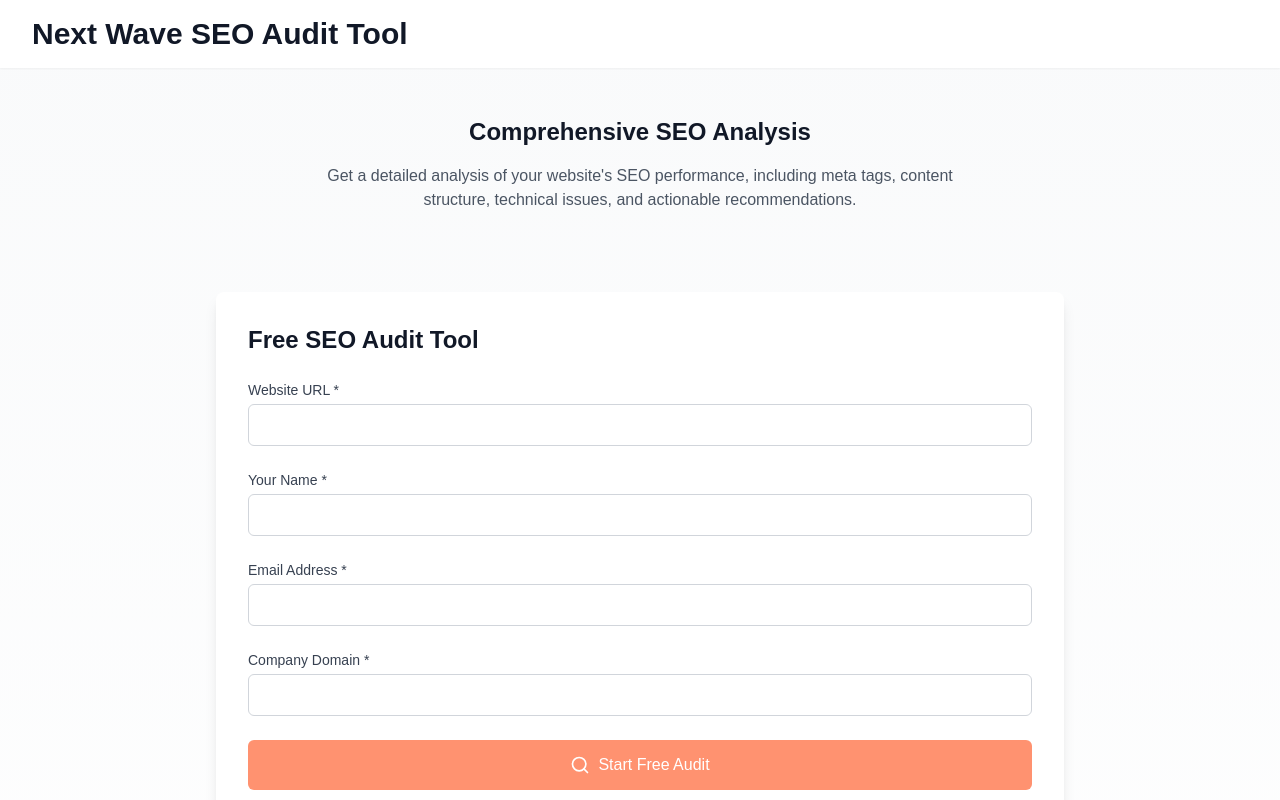
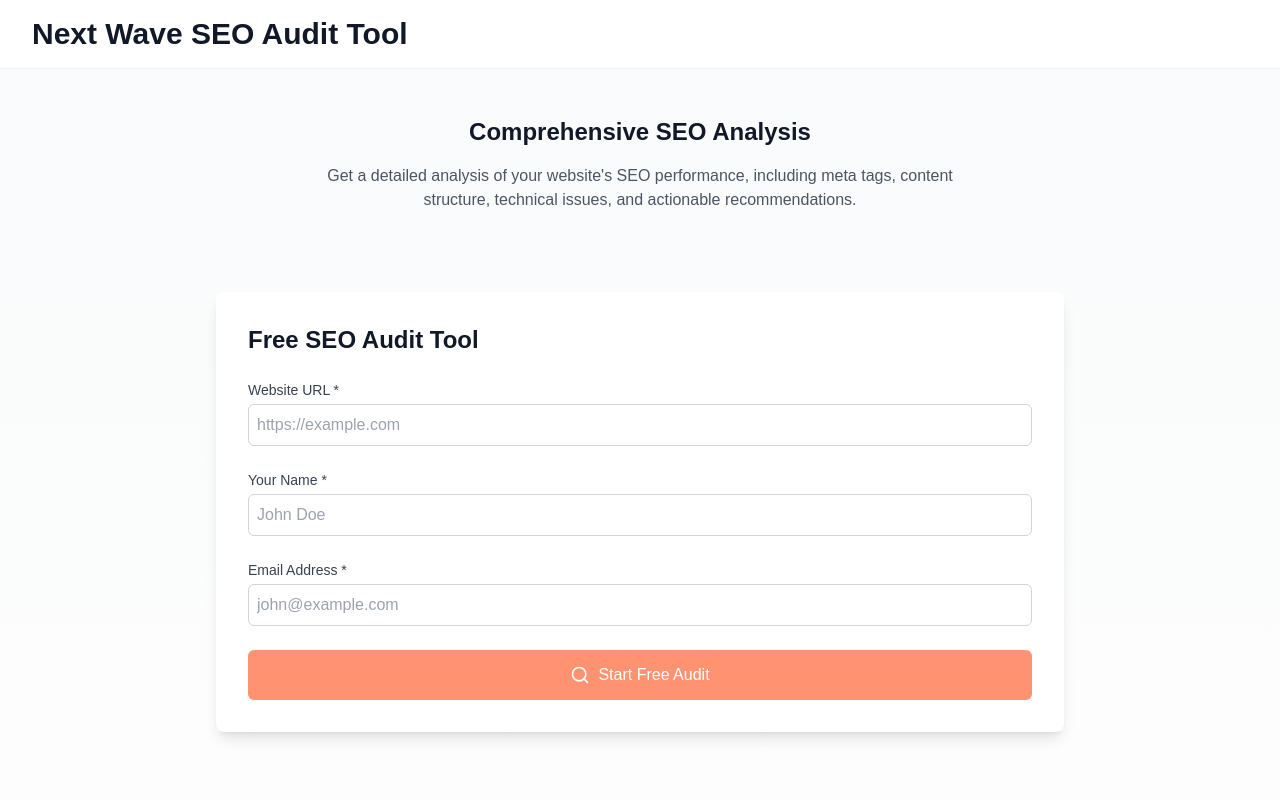
Before and after one commit to 1abdullahalasif/seo-audit-widget, a Next.js app: page / in a window 1280 px wide. Shown: the top 800 px of the page. Built offline with nearby package versions, Linux system fonts and the light colour scheme.

Commit message:
Updated next.config.js for iframe support

```diff
--- a/src/components/audit/SEOAuditWidget.tsx
+++ b/src/components/audit/SEOAuditWidget.tsx
@@ -6,14 +6,12 @@ interface FormData {
   websiteUrl: string;
   email: string;
   name: string;
-  companyDomain: string;
 }
 
 interface FormErrors {
   websiteUrl?: string;
   email?: string;
   name?: string;
-  companyDomain?: string;
 }
 
 interface AuditResults {
@@ -43,8 +41,7 @@ const SEOAuditWidget: React.FC = () => {
   const [formData, setFormData] = useState<FormData>({
     websiteUrl: '',
     email: '',
-    name: '',
-    companyDomain: ''
+    name: ''
   });
   const [errors, setErrors] = useState<FormErrors>({});
   const [auditStatus, setAuditStatus] = useState<'idle' | 'loading' | 'completed' | 'error'>('idle');
@@ -68,10 +65,6 @@ const SEOAuditWidget: React.FC = () => {
       newErrors.email = 'Email is required';
     } else if (!/^[^\s@]+@[^\s@]+\.[^\s@]+$/.test(formData.email)) {
       newErrors.email = 'Please enter a valid email';
-    }
-
-    if (!formData.companyDomain) {
-      newErrors.companyDomain = 'Company domain is required';
     }
 
     return {
@@ -167,6 +160,7 @@ const SEOAuditWidget: React.FC = () => {
                     setErrors(restErrors);
                   }
                 }}
+                placeholder="https://example.com"
                 required
               />
               {errors.websiteUrl && (
@@ -192,6 +186,7 @@ const SEOAuditWidget: React.FC = () => {
                     setErrors(restErrors);
                   }
                 }}
+                placeholder="John Doe"
                 required
               />
               {errors.name && (
@@ -217,35 +212,11 @@ const SEOAuditWidget: React.FC = () => {
                     setErrors(restErrors);
                   }
                 }}
+                placeholder="john@example.com"
                 required
               />
               {errors.email && (
                 <p className="mt-1 text-sm text-red-500">{errors.email}</p>
-              )}
-            </div>
-
-            <div>
-              <label htmlFor="companyDomain" className="block text-sm font-medium text-gray-700">
-                Company Domain *
-              </label>
-              <input
-                type="text"
-                id="companyDomain"
-                className={`mt-1 block w-full rounded-md border ${
-                  errors.companyDomain ? 'border-red-500' : 'border-gray-300'
-                } p-2 focus:ring-[#ff9270] focus:border-[#ff9270]`}
-                value={formData.companyDomain}
-                onChange={(e) => {
-                  setFormData({ ...formData, companyDomain: e.target.value });
-                  if (errors.companyDomain) {
-                    const { companyDomain, ...restErrors } = errors;
-                    setErrors(restErrors);
-                  }
-                }}
-                required
-              />
-              {errors.companyDomain && (
-                <p className="mt-1 text-sm text-red-500">{errors.companyDomain}</p>
               )}
             </div>
 
```
